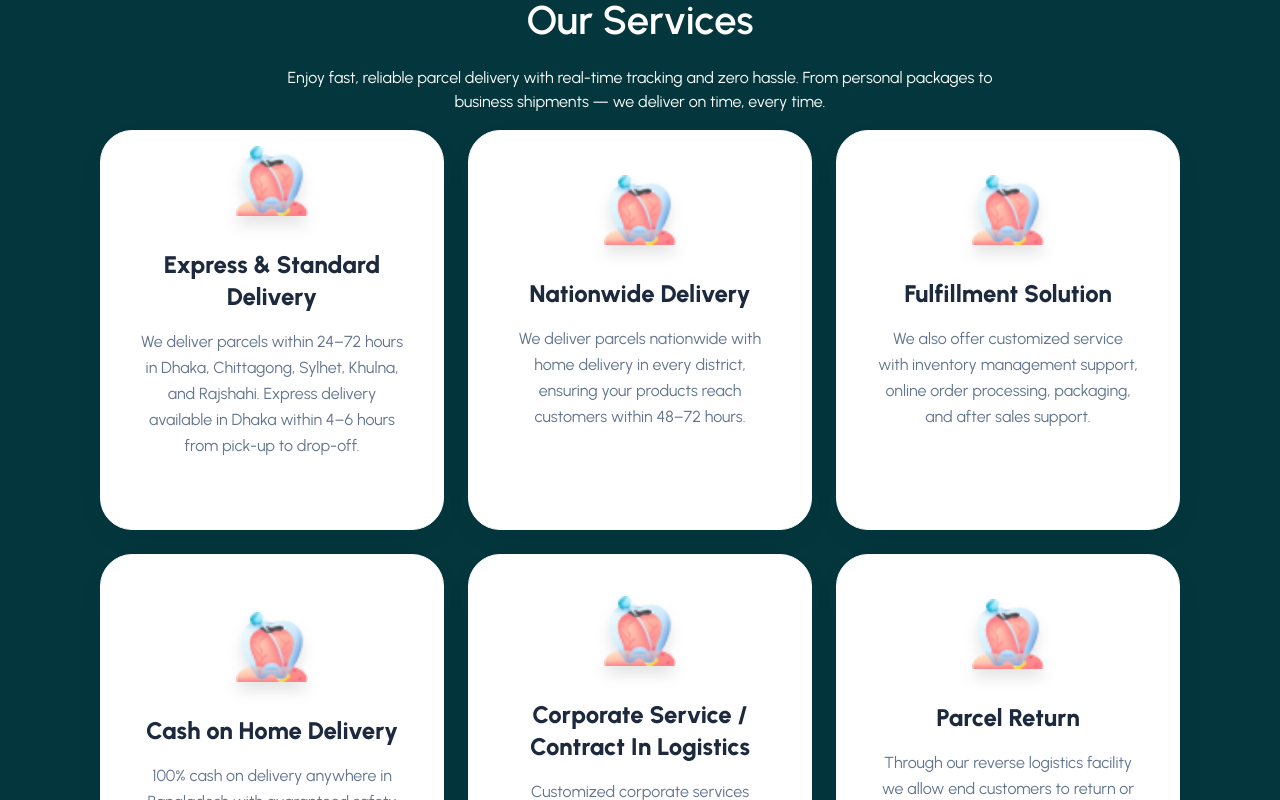
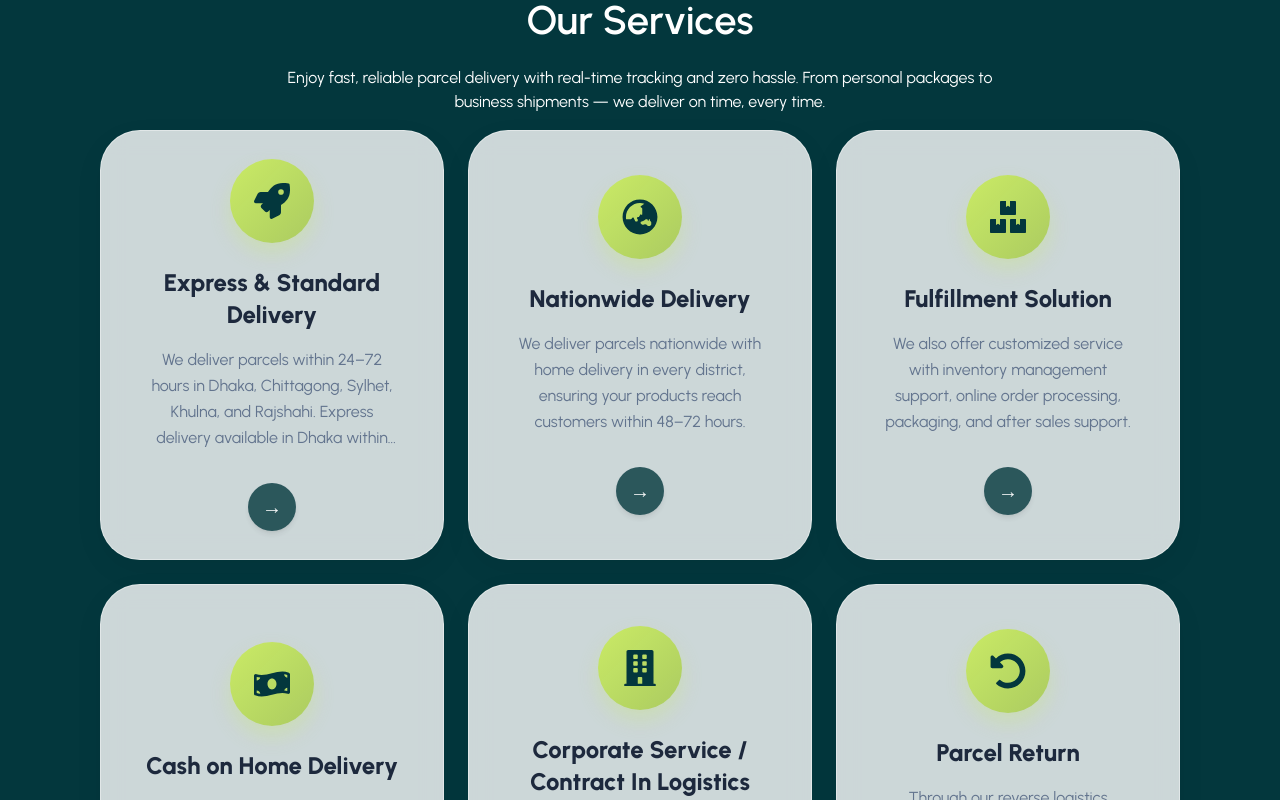
Before and after one commit to ismailhossain-dev/zap-shift-client, a React (Vite) app: page / in a window 1280 px wide. Shown: the part 1360-2160 px from the top of the page. Built offline with nearby package versions, Linux system fonts and the light colour scheme; no server answers.

Commit message:
service-card-complete

```diff
--- a/public/services.json
+++ b/public/services.json
@@ -1,26 +1,32 @@
 [
   {
     "title": "Express & Standard Delivery",
+    "icon": "FaRocket",
     "description": "We deliver parcels within 24–72 hours in Dhaka, Chittagong, Sylhet, Khulna, and Rajshahi. Express delivery available in Dhaka within 4–6 hours from pick-up to drop-off."
   },
   {
     "title": "Nationwide Delivery",
+    "icon": "FaGlobeAsia",
     "description": "We deliver parcels nationwide with home delivery in every district, ensuring your products reach customers within 48–72 hours."
   },
   {
     "title": "Fulfillment Solution",
+    "icon": "FaBoxes",
     "description": "We also offer customized service with inventory management support, online order processing, packaging, and after sales support."
   },
   {
     "title": "Cash on Home Delivery",
+    "icon": "FaMoneyBillWave",
     "description": "100% cash on delivery anywhere in Bangladesh with guaranteed safety of your product."
   },
   {
     "title": "Corporate Service / Contract In Logistics",
+    "icon": "FaBuilding",
     "description": "Customized corporate services which includes warehouse and inventory management support."
   },
   {
     "title": "Parcel Return",
+    "icon": "FaUndoAlt",
     "description": "Through our reverse logistics facility we allow end customers to return or exchange their products with online business merchants."
   }
 ]
--- a/src/pages/Home/Home/Service.jsx
+++ b/src/pages/Home/Home/Service.jsx
@@ -3,17 +3,19 @@ import ServiceCard from "./ServiceCard";
 
 const Service = ({ servicePromise }) => {
   const serviceData = use(servicePromise);
+
   return (
-    <div className="bg-[#03373d]  rounded-lg  py-[160px] px-[100px]">
+    <div className="bg-[#03373d] rounded-lg py-[160px] px-[100px]">
       <h1 className="text-[40px] font-semibold text-center text-white">Our Services</h1>
       <p className="text-white mx-auto text-center my-4">
         Enjoy fast, reliable parcel delivery with real-time tracking and zero hassle. From personal
         packages to
         <br /> business shipments — we deliver on time, every time.
       </p>
-      <div className=" mx-auto grid grid-cols-1 gap-6 md:grid-cols-2 lg:grid-cols-3">
+      <div className="mx-auto grid grid-cols-1 gap-6 md:grid-cols-2 lg:grid-cols-3">
         {serviceData.map((services) => (
-          <ServiceCard key={services.id} services={services}></ServiceCard>
+          // এখানে services প্রোপস হিসেবে পাস হচ্ছে
+          <ServiceCard key={services.title} services={services} />
         ))}
       </div>
     </div>
--- a/src/pages/Home/Home/ServiceCard.jsx
+++ b/src/pages/Home/Home/ServiceCard.jsx
@@ -1,40 +1,41 @@
 import React from "react";
-import serviceIcon from "../../../assets/service/service.png";
+import * as FaIcons from "react-icons/fa";
 
 const ServiceCard = ({ services }) => {
-  const { title, description } = services;
+  const { title, description, icon } = services;
+
+  // স্ট্রিং নাম থেকে সঠিক আইকন কম্পোনেন্টটি খুঁজে বের করা হচ্ছে
+  const IconComponent = FaIcons[icon];
 
   return (
-    <div className="group relative flex justify-center items-center h-full">
+    <div className="group relative flex justify-center items-center h-full perspective-1000">
       {/* Main Card */}
-      <div className="relative overflow-hidden bg-white text-center rounded-[2rem] p-10 h-[400px] w-full shadow-[0_10px_40px_-15px_rgba(0,0,0,0.1)] transition-all duration-500 hover:shadow-2xl hover:-translate-y-3 flex flex-col items-center justify-center border border-slate-50">
-        {/* Background Decorative Element (Hover e color change hobe) */}
-        <div className="absolute inset-0 bg-gradient-to-b from-[#caeb66] to-[#b8d955] opacity-0 group-hover:opacity-100 transition-opacity duration-500" />
+      <div className="relative overflow-hidden bg-white/80 backdrop-blur-md text-center rounded-[2.5rem] p-10 h-[430px] w-full transition-all duration-500 ease-out flex flex-col items-center justify-center border border-white/40 shadow-[0_10px_30px_rgba(0,0,0,0.05)] hover:bg-[#03373d]/90 hover:shadow-[0_20px_50px_rgba(202,235,102,0.25)] hover:-translate-y-3">
+
+        {/* Background Radial Glow Effect on Hover */}
+        <div className="absolute -inset-10 bg-[radial-gradient(circle_at_center,rgba(202,235,102,0.15)_0%,transparent_70%)] opacity-0 group-hover:opacity-100 transition-opacity duration-500 pointer-events-none" />
 
         {/* Content Container */}
-        <div className="relative z-10">
-          {/* Image with Floating Animation */}
-          <div className="mb-8 transform transition-transform duration-500 group-hover:scale-110 group-hover:-rotate-3">
-            <img
-              src={serviceIcon}
-              alt={title}
-              className="mx-auto w-18 h-18 object-contain drop-shadow-xl"
-            />
+        <div className="relative z-10 flex flex-col items-center justify-center">
+
+          {/* 3D Icon Container with Neon Soft Glow */}
+          <div className="mb-6 p-6 rounded-full bg-gradient-to-br from-[#caeb66] to-[#a3c942]/80 text-[#03373d] text-4xl shadow-[0_10px_20px_rgba(202,235,102,0.3)] transform transition-all duration-500 group-hover:scale-110 group-hover:rotate-6 group-hover:shadow-[0_0_30px_rgba(202,235,102,0.6)]">
+            {IconComponent ? <IconComponent /> : <FaIcons.FaBox />}
           </div>
 
           {/* Title */}
-          <h3 className="text-2xl font-extrabold text-slate-800 mb-4 group-hover:text-black transition-colors duration-300">
+          <h3 className="text-2xl font-extrabold text-slate-800 mb-4 group-hover:text-white transition-colors duration-300">
             {title}
           </h3>
 
           {/* Description */}
-          <p className="text-slate-500 group-hover:text-black/80 leading-relaxed transition-colors duration-300">
+          <p className="text-slate-500 text-sm md:text-base group-hover:text-slate-300 leading-relaxed transition-colors duration-300 line-clamp-4 px-2">
             {description}
           </p>
 
-          {/* Learn More or Arrow (Optional but looks professional) */}
-          <div className="mt-6 opacity-0 group-hover:opacity-100 transition-opacity duration-500 transform translate-y-4 group-hover:translate-y-0">
-            <span className="inline-block w-8 h-8 rounded-full bg-black text-white leading-8 text-center text-sm">
+          {/* Dynamic Action Button matching the Image */}
+          <div className="mt-8 transform transition-all duration-500 opacity-80 group-hover:opacity-100">
+            <span className="inline-flex items-center justify-center w-12 h-12 rounded-full bg-[#03373d] text-white text-xl font-bold shadow-md transition-all duration-300 border border-transparent group-hover:bg-[#caeb66] group-hover:text-[#03373d] group-hover:scale-110">
               →
             </span>
           </div>
```
